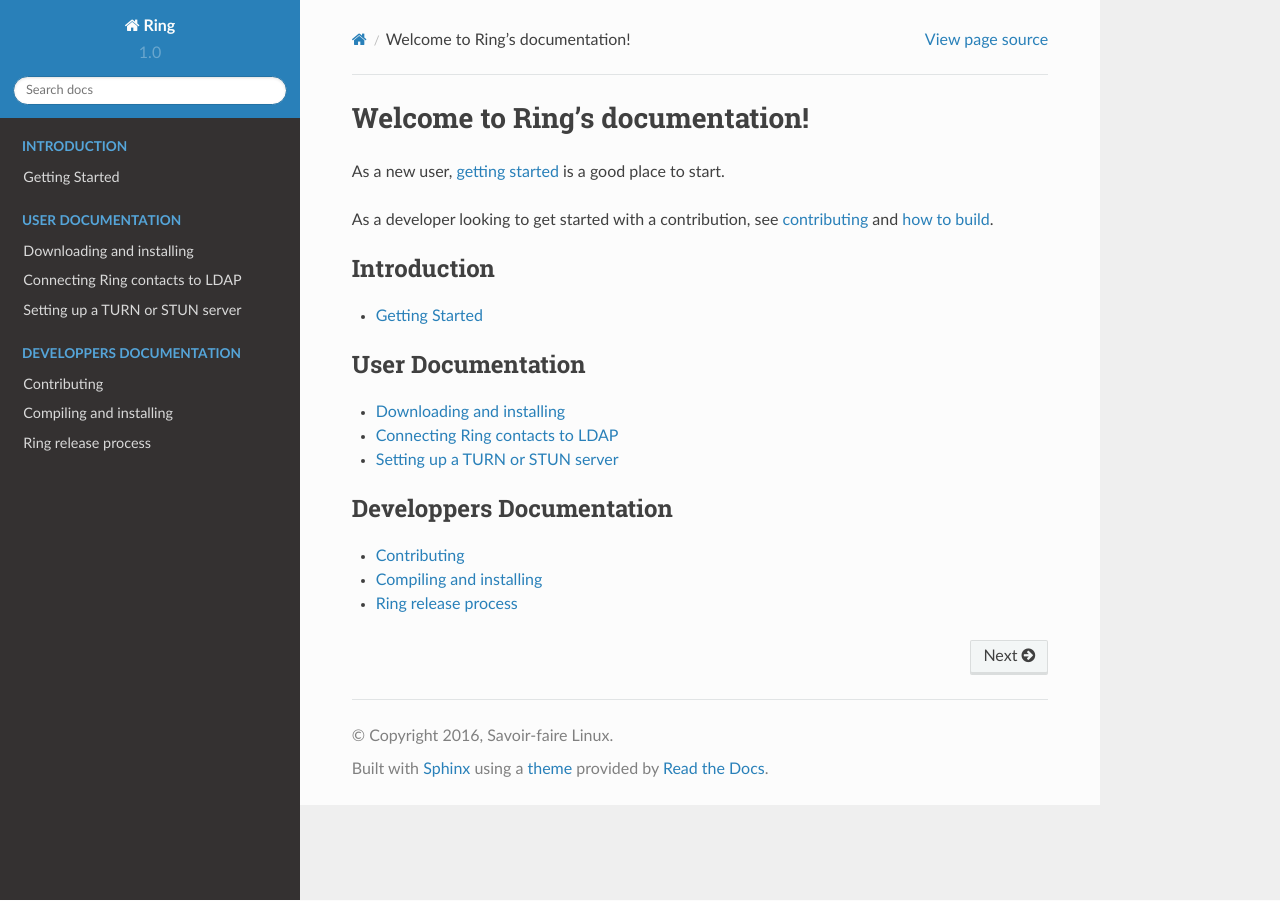
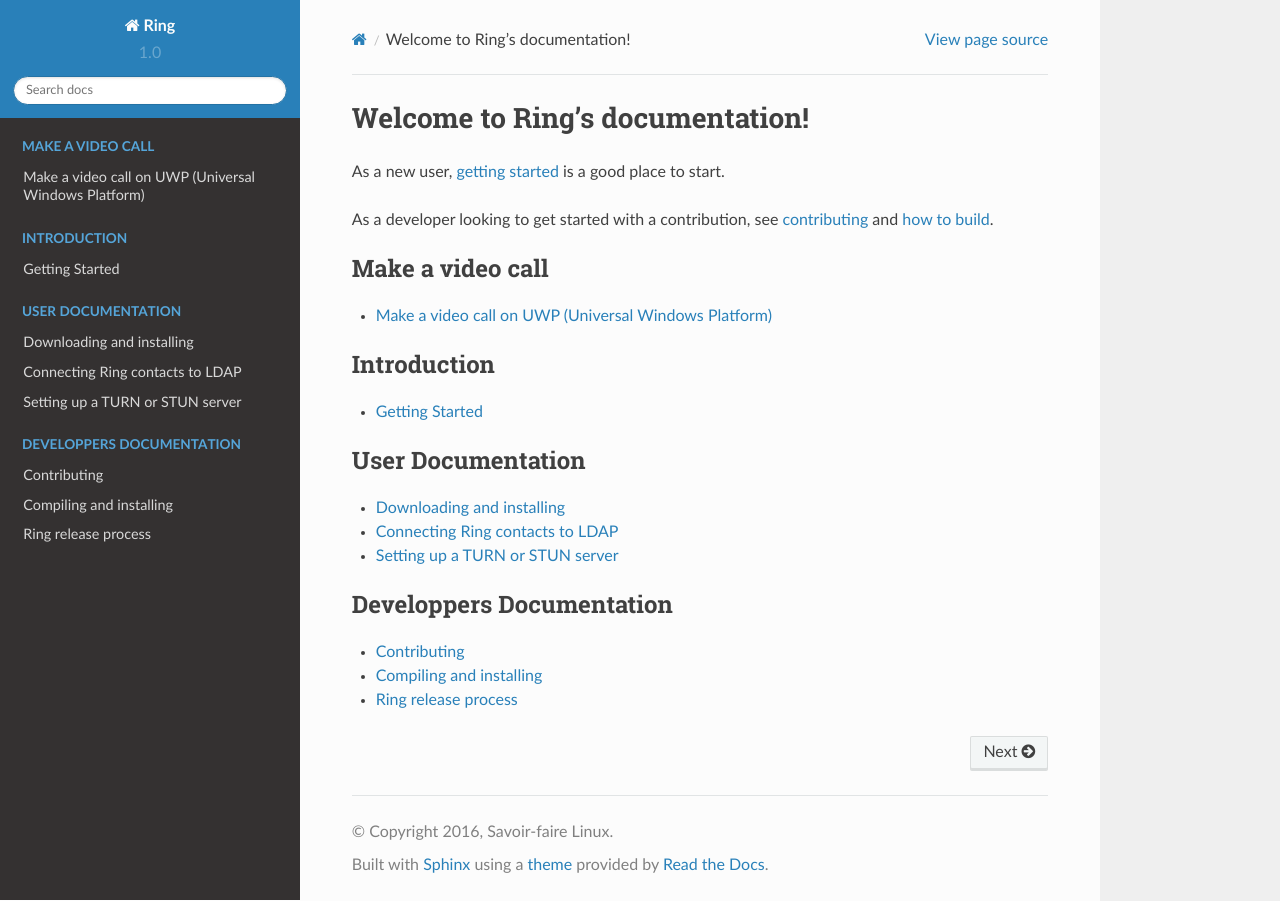
Before and after one commit to savoirfairelinux/jami-project, a Sphinx documentation site: the page built from docs/source/index.rst, in a window 1280 px wide. Built offline with Sphinx 7.4.7 and the Read the Docs theme 2.0.0, drawn with Linux system fonts in a browser that asks for light colours.

Commit message:
ajout du rapport, des screenshots, et du fichier rst
Change-Id: Ib0df2034c95cdb4e2b308be01acf144904286554

```diff
--- /dev/null
+++ b/docs/source/dev/log1000Doc/appel_video_uwp.rst
@@ -0,0 +1,23 @@
+=====================================================
+Make a video call on UWP (Universal Windows Platform)
+=====================================================
+
+Make a video call
+#################
+
+- From the app, hover over the name of a contact, a camera icon will appear. Click on this logo and the video call will start with the desired contact. You can also start a video call from an existing conversation by clicking on the camera icon at the top of the screen.
+
+.. image:: appel_video_uwp/make_call.png
+    :height: 542
+    :width: 960
+    :scale: 100 %
+    :alt: That's a picture!
+    :align: center
+
+
+.. image:: appel_video_uwp/call_in_progress.png
+    :height: 542
+    :width: 960
+    :scale: 100 %
+    :alt: That's a picture!
+    :align: center
--- a/docs/source/index.rst
+++ b/docs/source/index.rst
@@ -6,6 +6,13 @@
 
 As a developer looking to get started with a contribution, see
 :ref:`contributing <contributing>` and :ref:`how to build <building>`.
+
+.. toctree::
+    :caption: Make a video call
+    :maxdepth: 1
+    :glob:
+
+    dev/log1000Doc/appel_video_uwp
 
 .. toctree::
    :caption: Introduction
```
Also changed, not shown: docs/source/dev/log1000Doc/appel_video_uwp/call_in_progress.png (added), docs/source/dev/log1000Doc/appel_video_uwp/make_call.png (added), 1 other file.
